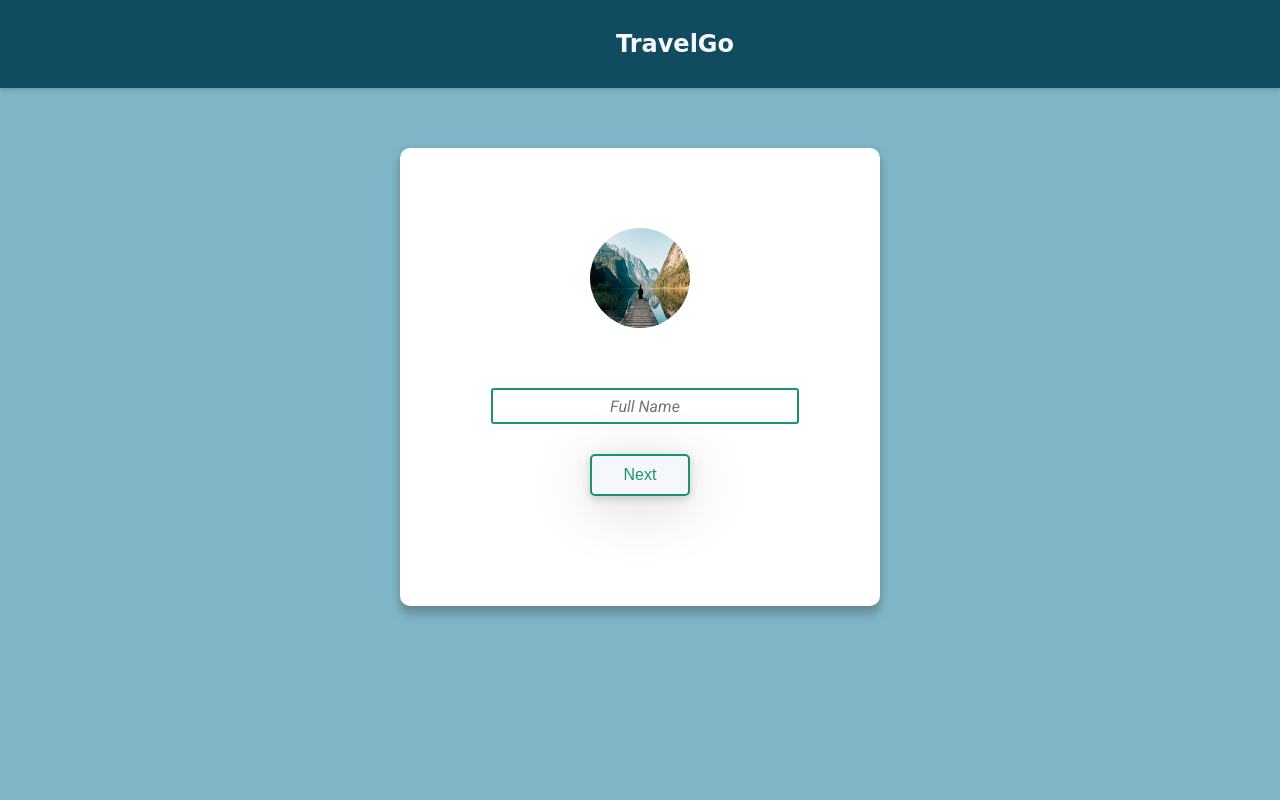
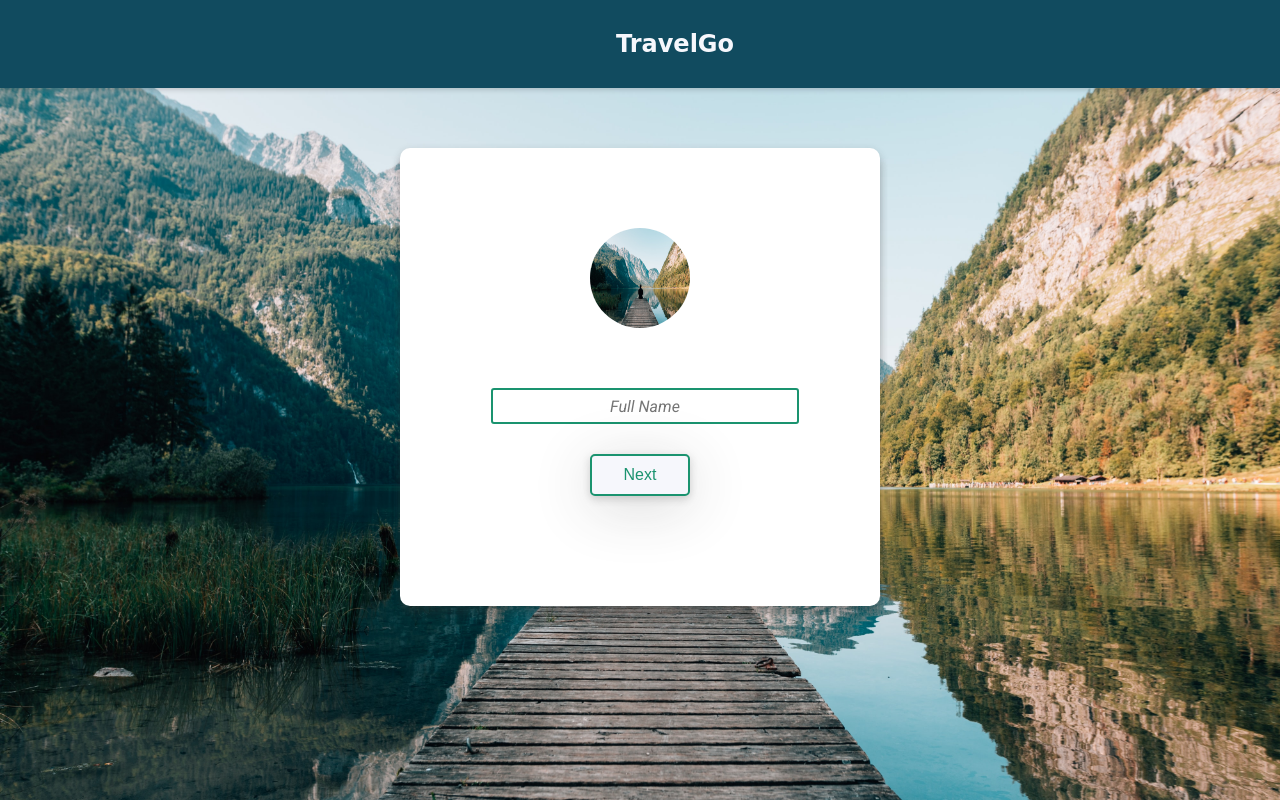
Before and after one commit to ayeshatahirme/TravelGo, a PHP site: page / in a window 1280 px wide. Run offline with PHP 8.4, Linux system fonts and the light colour scheme.

Commit message:
Update made

```diff
--- a/index.php
+++ b/index.php
@@ -11,7 +11,11 @@
     <title>IVION</title>
 </head>
 
-<body style="background-color: #7fb5c7;">
+<body style="background: url(images/t7.jpg);
+        background-size: cover;
+        background-repeat: no-repeat;
+        height: 400px;
+        margin-top: 0px;">
 
     <!-- First page -->
     <nav class="navBar">
```
